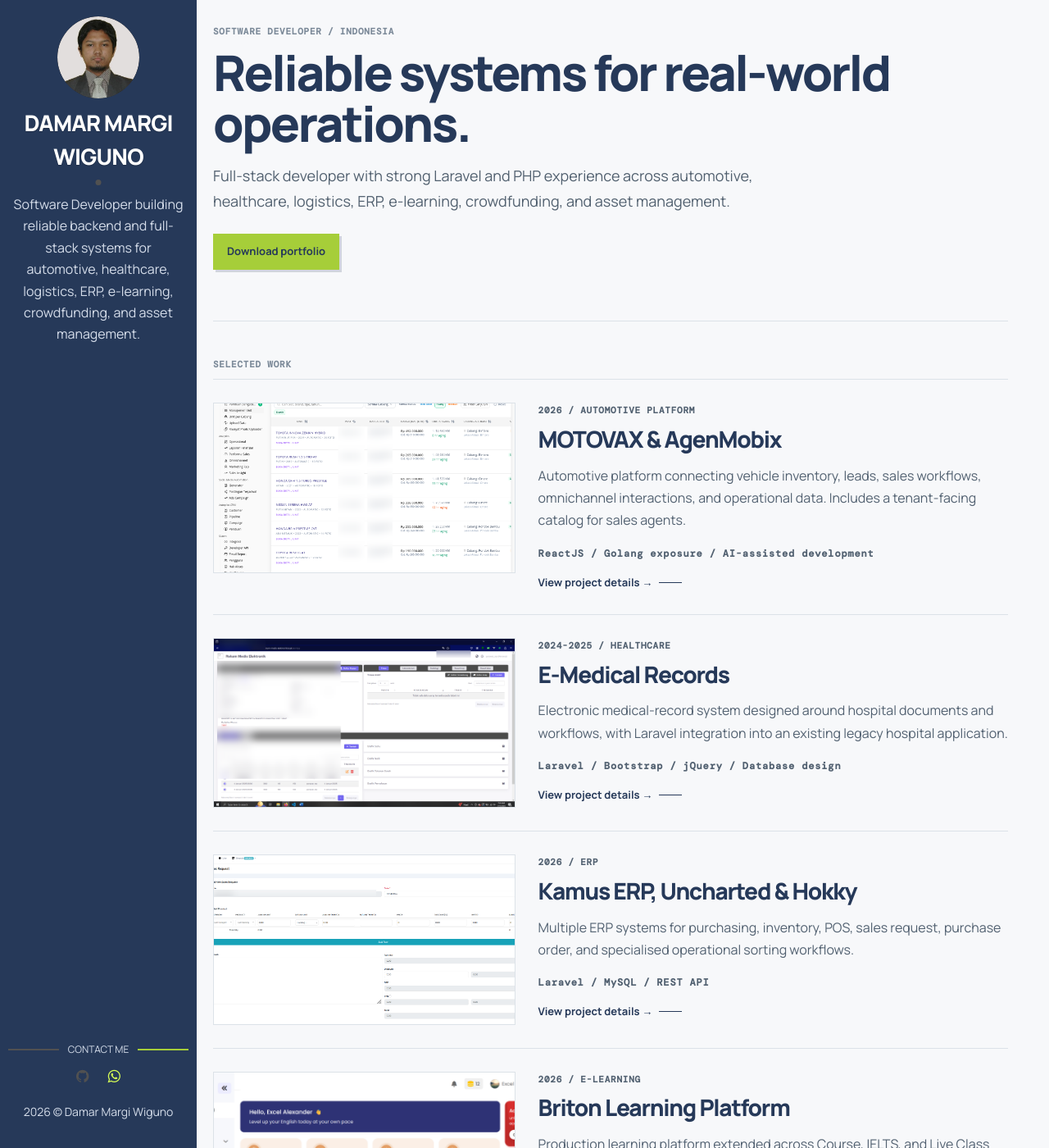
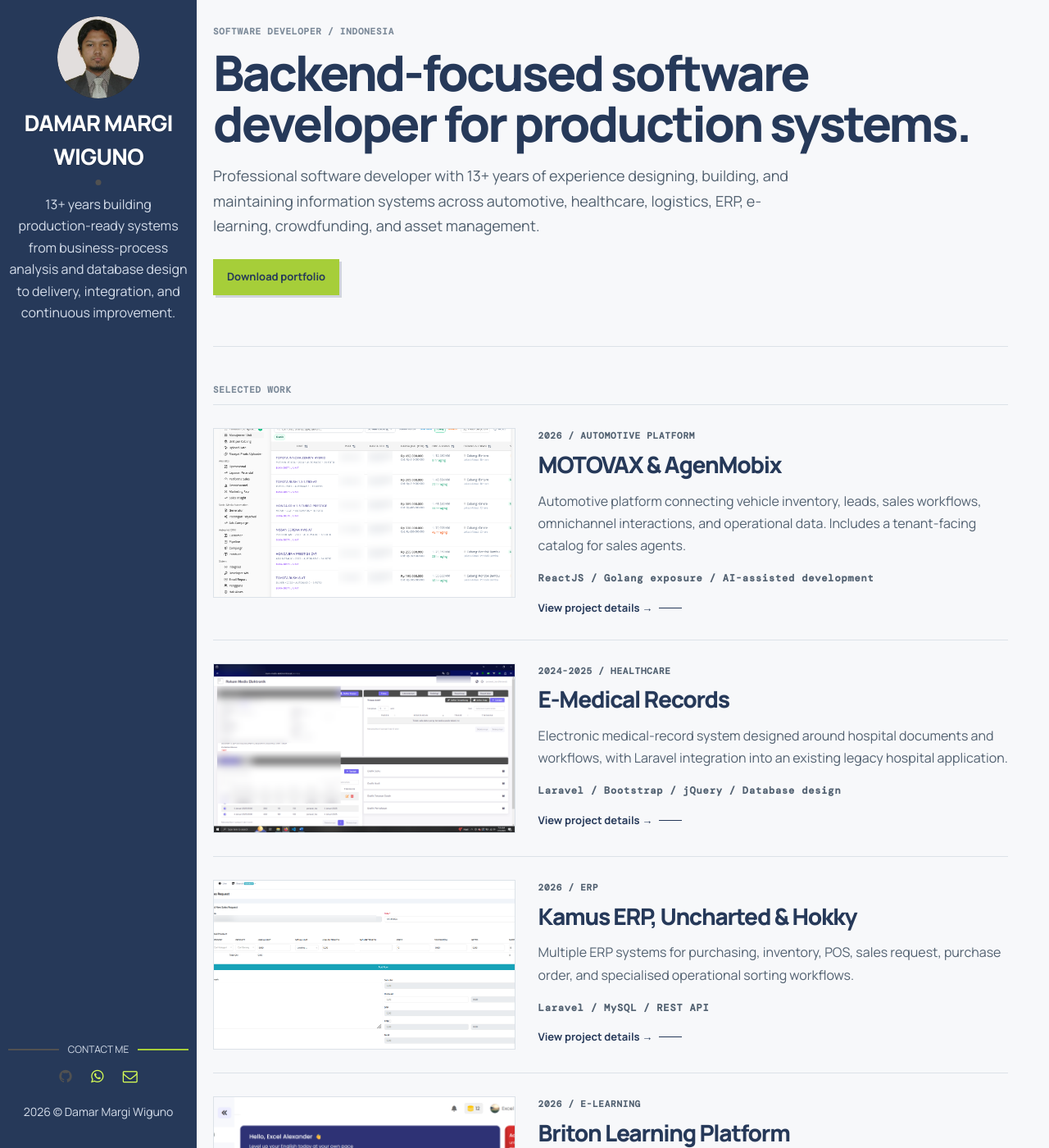
Before and after one commit to seadramon/seadramon.github.io, a Jekyll site: the page built from index.html, in a window 1280 px wide and 1400 px high. Shown: the whole window at 82% size. Built offline with Jekyll 4.4.1, drawn with Linux system fonts in a browser that asks for light colours.

Commit message:
Refine positioning and add email contact

```diff
--- a/_config.yml
+++ b/_config.yml
@@ -1,13 +1,14 @@
 title: Damar Margi Wiguno | Software Developer
-description: Full-stack software developer experienced in Laravel, PHP, REST APIs, database design, system integration, and production maintenance.
+description: Backend-focused software developer with 13+ years of experience designing, building, and maintaining production information systems.
 baseurl: ""
 url: "https://seadramon.github.io"
 permalink: /:title/
 
 author: Damar Margi Wiguno
 author-img: damar-margiwiguno.jpg
-about-author: Software Developer building reliable backend and full-stack systems for automotive, healthcare, logistics, ERP, e-learning, crowdfunding, and asset management.
+about-author: 13+ years building production-ready systems from business-process analysis and database design to delivery, integration, and continuous improvement.
 social-github: seadramon
+social-email: percival5695@gmail.com
 
 markdown: kramdown
 plugins:
--- a/_layouts/main.html
+++ b/_layouts/main.html
@@ -20,6 +20,9 @@
           <li class="github"><a href="https://github.com/{{site.social-github}}" target="_blank" rel="noreferrer"><i class="fa fa-github" aria-hidden="true"></i><span class="sr-only">GitHub</span></a></li>
         {% endif %}
         <li class="whatsapp"><a href="https://wa.me/6285850261700?text=Halo%20Damar%2C%20saya%20tertarik%20berdiskusi%20tentang%20peluang%20software%20development.%20Boleh%20saya%20mengirimkan%20detailnya%3F" target="_blank" rel="noreferrer" aria-label="Contact Damar on WhatsApp"><i class="fa fa-whatsapp" aria-hidden="true"></i><span class="sr-only">WhatsApp</span></a></li>
+        {% if site.social-email %}
+          <li class="email"><a href="mailto:{{site.social-email}}" aria-label="Email Damar"><i class="fa fa-envelope-o" aria-hidden="true"></i><span class="sr-only">Email</span></a></li>
+        {% endif %}
       </ul>
     </section> <!-- End Section Contact -->
     <div class="copyright">
--- a/assets/css/typography.css
+++ b/assets/css/typography.css
@@ -5,6 +5,8 @@
 .sidebar .about .author-name { color: #ffffff !important; text-shadow: 0 1px 1px rgba(0, 0, 0, .2); }
 .sidebar .contact li.whatsapp a { color: #d8ff55; }
 .sidebar .contact li.whatsapp a:hover { color: #ffffff; }
+.sidebar .contact li.email a { color: #d8ff55; }
+.sidebar .contact li.email a:hover { color: #ffffff; }
 .sidebar .about p, .sidebar .copyright p { font-family: var(--display); }
 .content-box h1, .content-box h2, .content-box h3 { font-family: var(--display); font-weight: 800; letter-spacing: -.045em; }
 .content-box p, .content-box li, .content-box dd { font-family: var(--display); }
--- a/index.html
+++ b/index.html
@@ -6,8 +6,8 @@
 
 <section class="portfolio-intro">
   <p class="kicker">Software Developer / Indonesia</p>
-  <h1>Reliable systems for real-world operations.</h1>
-  <p class="lead">Full-stack developer with strong Laravel and PHP experience across automotive, healthcare, logistics, ERP, e-learning, crowdfunding, and asset management.</p>
+  <h1>Backend-focused software developer for production systems.</h1>
+  <p class="lead">Professional software developer with 13+ years of experience designing, building, and maintaining information systems across automotive, healthcare, logistics, ERP, e-learning, crowdfunding, and asset management.</p>
   <p><a class="portfolio-button" href="{{ '/assets/files/Damar-Margiwiguno-Portfolio.docx' | relative_url }}" download>Download portfolio</a></p>
 </section>
 
```
